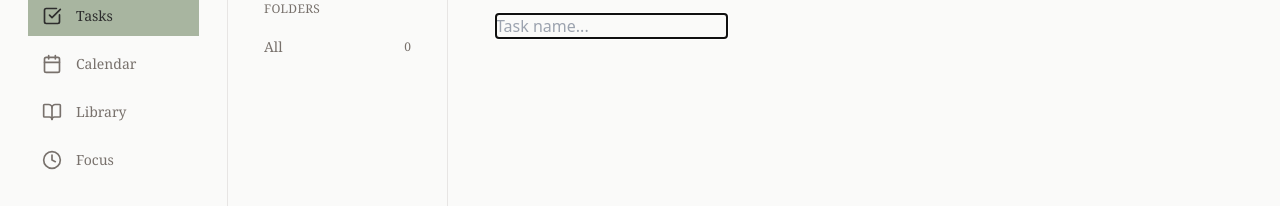
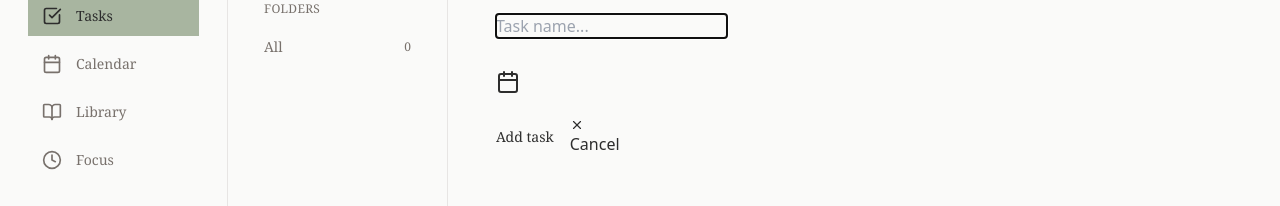
Before and after one commit to ItsKensann/daily_improvement, a React (Vite) app in the folder client/: page /tasks in a window 1280 px wide. Both pictures are taken after a click on the button "Add new task". Shown: the part 200-406 px from the top of the page. Built offline with nearby package versions, Linux system fonts and the light colour scheme; no server answers.

Commit message:
skeleton for add task modal

```diff
--- a/client/src/pages/Tasks.jsx
+++ b/client/src/pages/Tasks.jsx
@@ -2,7 +2,7 @@ import React, { useContext, useState, useEffect, useMemo } from "react";
 import { TopNav } from "../components/TopNav";
 import { SideBar } from "../components/Sidebar";
 import { AuthContext } from "../context/AuthContext";
-import { Plus, Calendar } from "lucide-react";
+import { Plus, Calendar, X } from "lucide-react";
 import api from "../api/axios";
 import { useMutation, useQuery, useQueryClient } from "@tanstack/react-query";
 
@@ -25,7 +25,7 @@ function Tasks() {
   );
   const [activeView, setActiveView] = useState("Today");
   const [selectedCategory, setSelectedCategory] = useState("All");
-  const [isCreating, setIsCreating] = useState(false);
+  const [isCreating, setIsCreating] = useState(false); // used to display add task modal
   const queryClient = useQueryClient();
 
   // query function runs when compoent is mounted
@@ -168,7 +168,7 @@ function Tasks() {
 
             {/* Tasks list */}
             <div className="divide-y divide-border/50">
-              {tasks.map((task) => (
+              {filteredTasks.map((task) => (
                 <div
                   key={task._id}
                   onMouseEnter={() => setHoveredTask(task._id)}
@@ -218,6 +218,7 @@ function Tasks() {
                 </button>
               ) : (
                 <div className="space-y-4">
+                  {/* Text input */}
                   <input
                     type="text"
                     value={newTask.title}
@@ -229,6 +230,38 @@ function Tasks() {
                     className="w-full bg-transparent"
                     onKeyDown={(e) => e.key === "Enter" && handleAddTask(e)}
                   />
+                  {/* Select priority */}
+                  <div className="flex items-center gap-6"></div>
+
+                  {/* Calendar input */}
+                  <div className="flex items-center gap-2">
+                    <Calendar />
+                  </div>
+
+                  {/* Add task / cancel*/}
+                  <div className="flex items-center gap-4 pt-2">
+                    <button
+                      onClick={handleAddTask}
+                      disabled={!newTask.title.trim()}
+                      className="font-serif text-sm text-foreground transition-colors hover:text-foreground/80 disabled"
+                    >
+                      Add task
+                    </button>
+                    <button
+                      onClick={() => {
+                        setIsCreating(false);
+                        setNewTask({
+                          title: "",
+                          priority: "medium",
+                          dueDate: "",
+                        });
+                      }}
+                      className=""
+                    >
+                      <X className="h-3.5 w-3.5" />
+                      Cancel
+                    </button>
+                  </div>
                 </div>
               )}
             </div>
```
